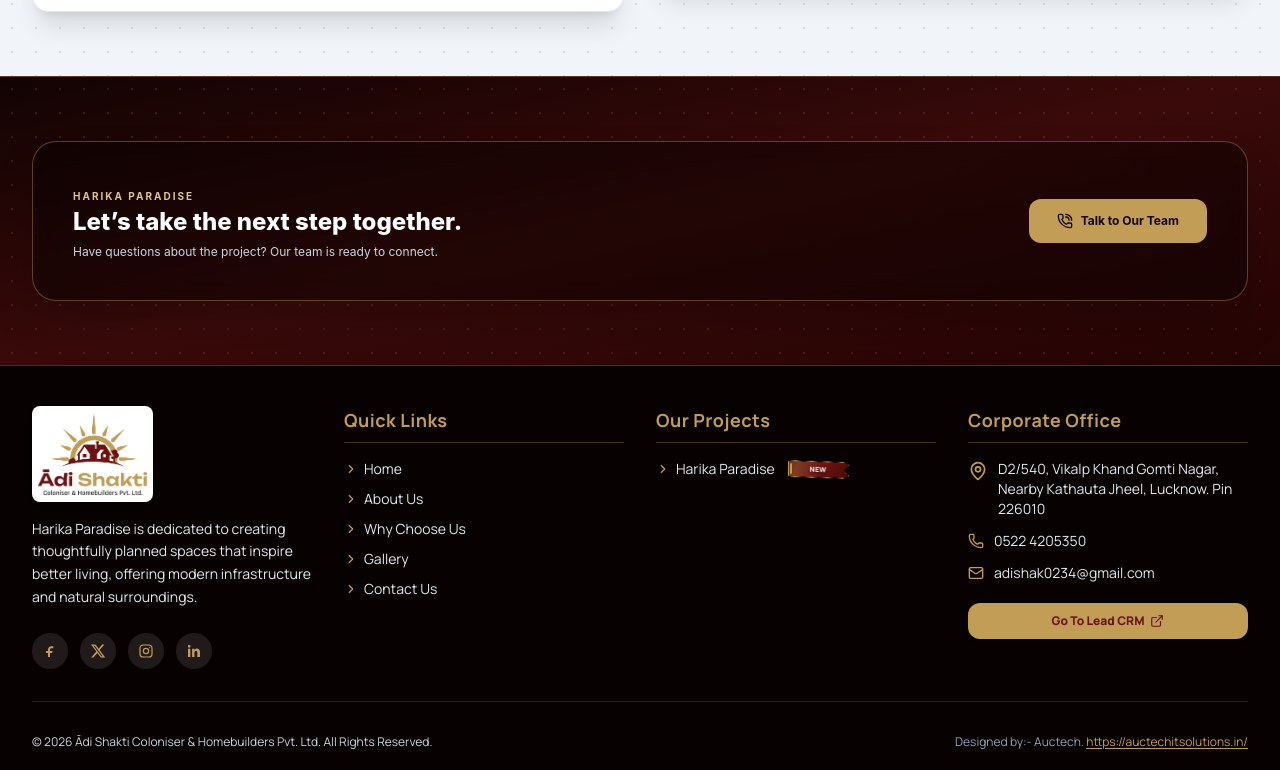
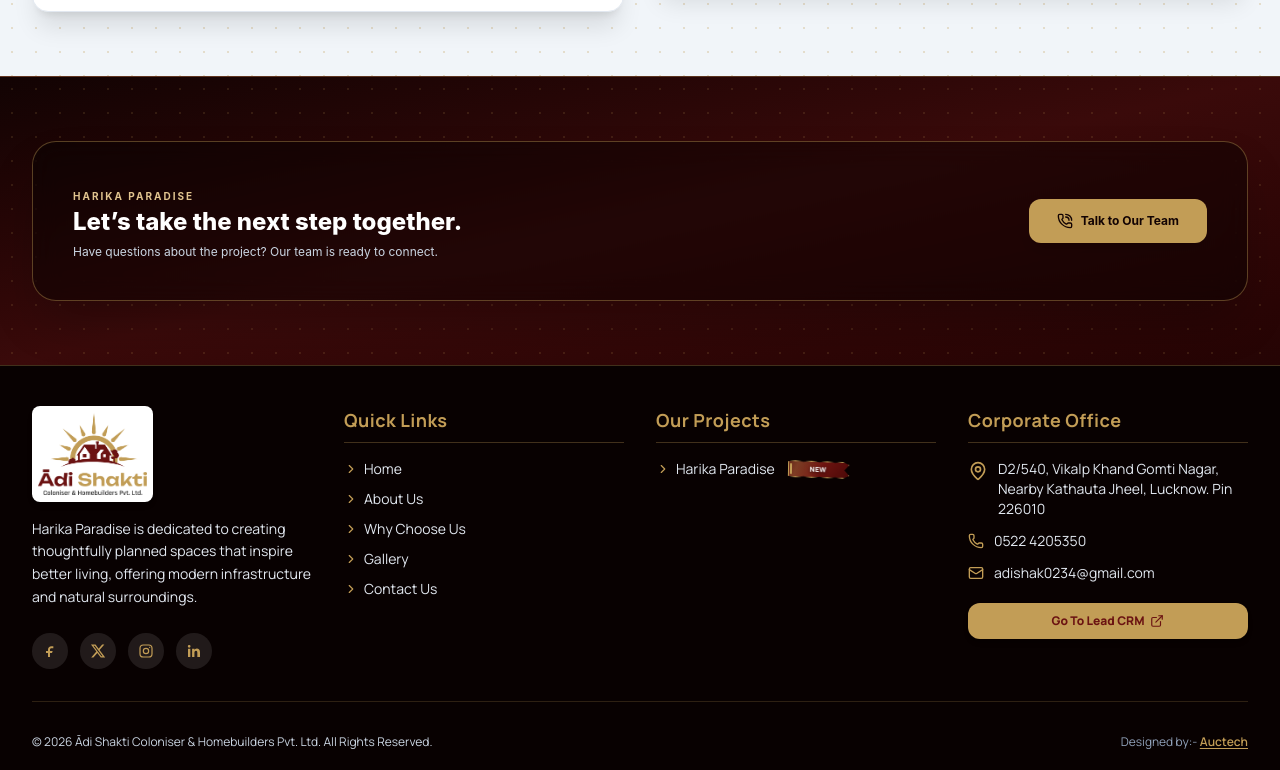
Before and after one commit to Satyaa1997/AdiShakti, a React (Vite) app: page /contact in a window 1280 px wide. Shown: the part 1844-2614 px from the top of the page. Built offline with nearby package versions, Linux system fonts and the light colour scheme.

Commit message:
change link

```diff
--- a/src/Components/Footer.jsx
+++ b/src/Components/Footer.jsx
@@ -260,17 +260,16 @@
             </p>
 
          <p className="text-slate-400 text-center sm:text-right">
-                      Designed by:- Auctech.{' '}
+  Designed by:-{' '}
   <a
     href="https://auctechitsolutions.in/"
     target="_blank"
     rel="noopener noreferrer"
-                        className="text-[#C29D56] hover:text-white underline underline-offset-2 transition-colors"
+    className="text-[#C29D56] hover:text-white font-semibold underline underline-offset-2 transition-colors"
   >
-                        https://auctechitsolutions.in/
+    Auctech
   </a>
 </p>
-
           </div>
 
         </div>
```
Lines whose indentation alone changed are shown as unchanged.
